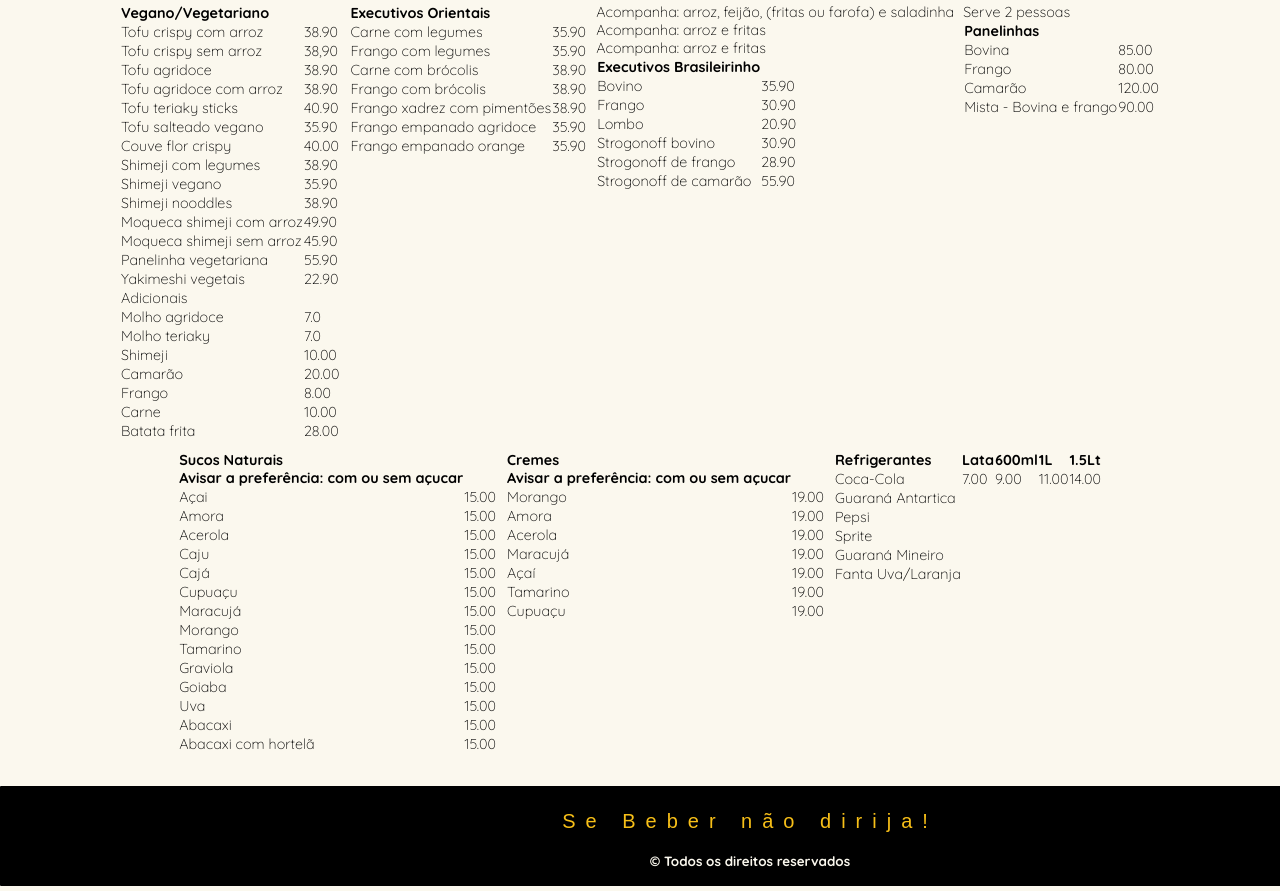
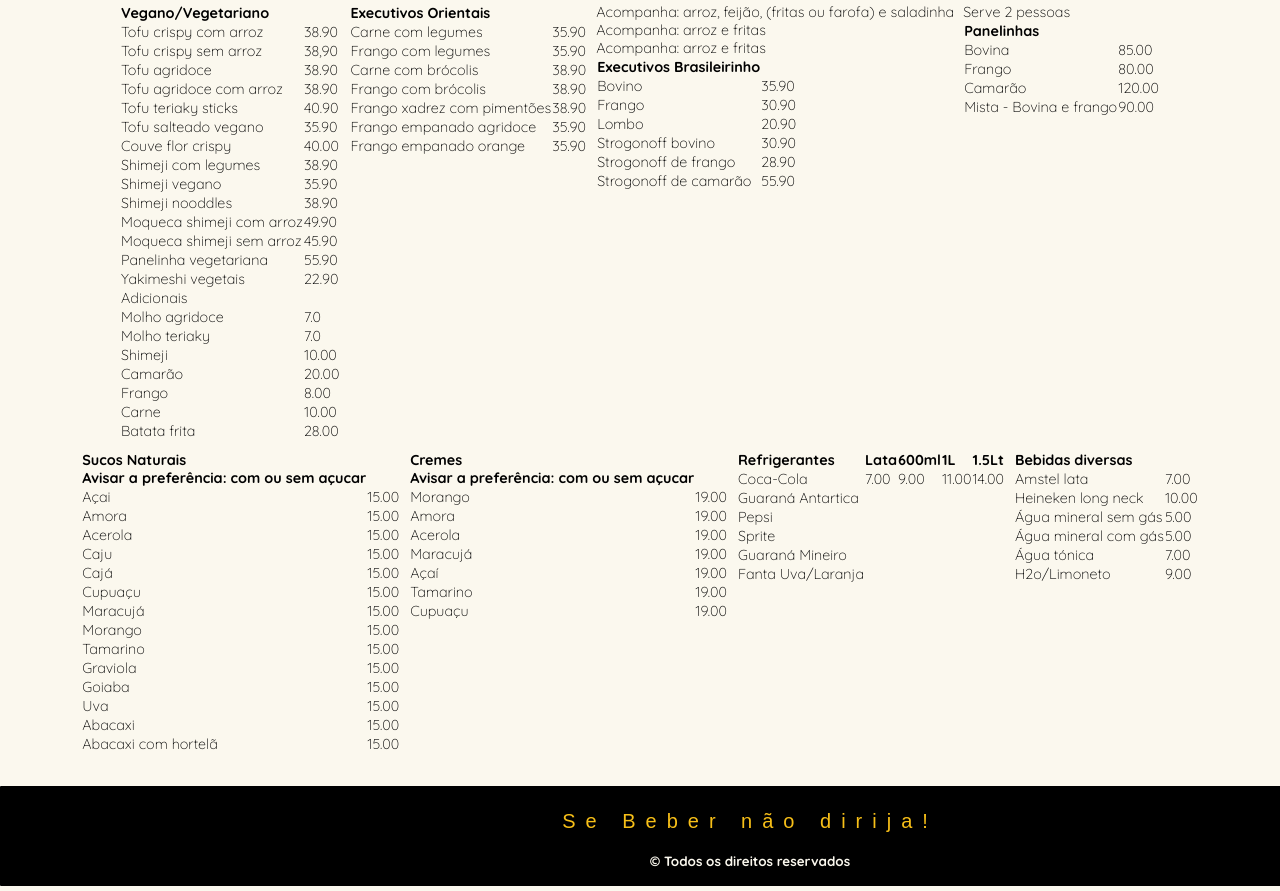
Before and after one commit to JanineFL/Yakissoba-Taippei, a plain HTML site: page Cardapio.html in a window 1280 px wide. Shown: the part 2036-2927 px from the top of the page. Drawn offline with Linux system fonts and the light colour scheme; a web font is replaced by a local one.

Commit message:
cardapio

```diff
--- a/Cardapio.html
+++ b/Cardapio.html
@@ -603,6 +603,41 @@
                </tbody>
             </table>
          </div>
+         <div>
+            <table>
+               <thead>
+                  <tr>
+                     <th>Bebidas diversas</th>
+                  </tr>
+               </thead>
+               <tbody>
+                  <tr>
+                     <td>Amstel lata</td>
+                     <td>7.00</td>
+                  </tr>
+                  <tr>
+                     <td>Heineken long neck</td>
+                     <td>10.00</td>
+                  </tr>
+                  <tr>
+                     <td>Água mineral sem gás</td>
+                     <td>5.00</td>
+                  </tr>
+                  <tr>
+                     <td>Água mineral com gás</td>
+                     <td>5.00</td>
+                  </tr>
+                  <tr>
+                     <td>Água tónica</td>
+                     <td>7.00</td>
+                  </tr>
+                  <tr>
+                     <td>H2o/Limoneto</td>
+                     <td>9.00</td>
+                  </tr>
+               </tbody>
+            </table>
+         </div>
 
 
 
```
